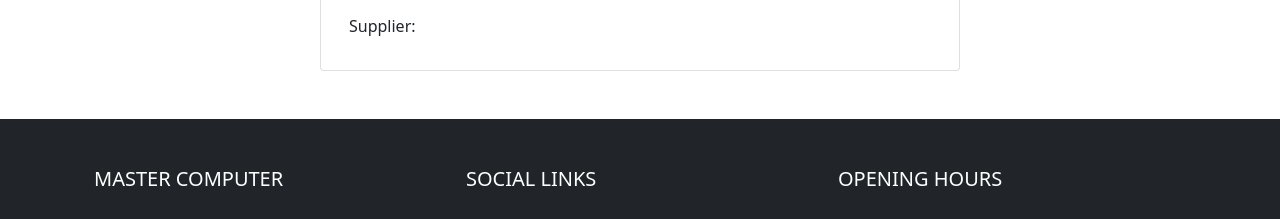
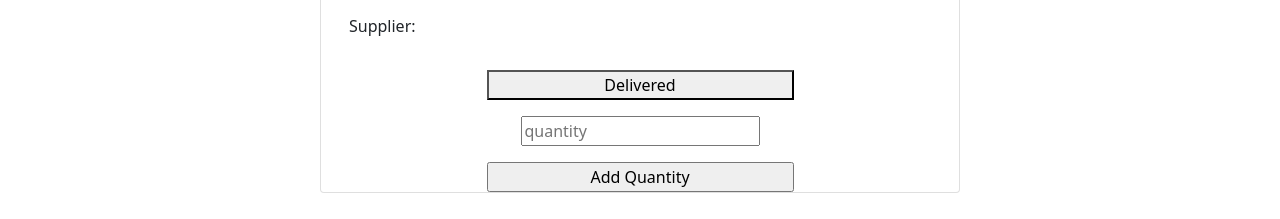
Before and after one commit to mdgulamasib/master-computer-client, a React (Create React App) app: page /updateitems/1 in a window 1280 px wide. Shown: the part 264-483 px from the top of the page. Built offline with nearby package versions, Linux system fonts and the light colour scheme; no server answers.

Commit message:
quantity decrease increase is working

```diff
--- a/src/Components/Pages/Home/Items/Items.js
+++ b/src/Components/Pages/Home/Items/Items.js
@@ -8,6 +8,7 @@
             .then(res => res.json())
             .then(data => setItems(data))
     }, [])
+
     return (
         <div className='container'>
             <h2 className='text-center mt-5'>Top Stock Items</h2>
--- a/src/Components/Pages/UpdateItemData/UpdateItems/UpdateItems.js
+++ b/src/Components/Pages/UpdateItemData/UpdateItems/UpdateItems.js
@@ -10,7 +10,50 @@
         fetch(url)
             .then(res => res.json())
             .then(data => setItemData(data));
-    }, []);
+    });
+
+    const handleDelivered = event => {
+        event.preventDefault();
+        const quantity = parseInt(itemData.quantity) - 1;
+        console.log(quantity)
+        const updateItem = { quantity };
+
+        // sending data for decrease data by 1
+        const url = `http://localhost:5000/item/${itemId}`;
+        fetch(url, {
+            method: 'PUT',
+            headers: {
+                'content-type': 'application/json'
+            },
+            body: JSON.stringify(updateItem)
+        })
+            .then(res => res.json())
+            .then(data => {
+                console.log('success', data);
+            })
+    }
+
+    const handleUpdateQuantity = (event, newQuantity) => {
+        event.preventDefault();
+        const quantity = parseInt(event.target.quantity.value) + parseInt(itemData.quantity);
+        console.log(quantity)
+        const updateItem = { quantity };
+
+        // sending data for adding quantity
+        const url = `http://localhost:5000/item/${itemId}`;
+        fetch(url, {
+            method: 'PUT',
+            headers: {
+                'content-type': 'application/json'
+            },
+            body: JSON.stringify(updateItem)
+        })
+            .then(res => res.json())
+            .then(data => {
+                console.log('success', data);
+                event.target.reset();
+            })
+    }
 
     return (
         <div className=" container w-50 card mt-5 mb-5" style={{ width: "auto" }}>
@@ -23,6 +66,13 @@
                 <p>Supplier: {itemData.supplier}</p>
 
             </div>
+
+            <button onClick={handleDelivered} className='mb-3 w-50 mx-auto'>Delivered</button>
+
+            <form onSubmit={handleUpdateQuantity} className="text-center">
+                <input type="number" name="quantity" placeholder='quantity' required /><br />
+                <input className='mt-3 w-50' type="submit" value="Add Quantity" />
+            </form>
         </div>
     );
 };
```
